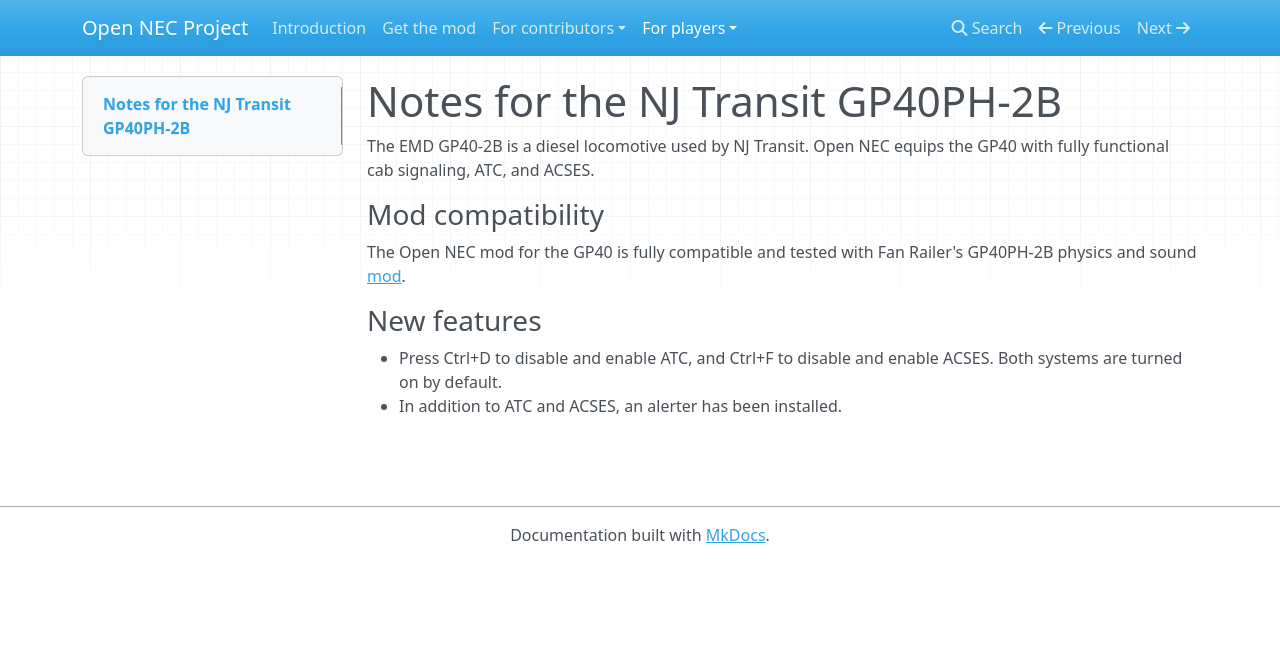
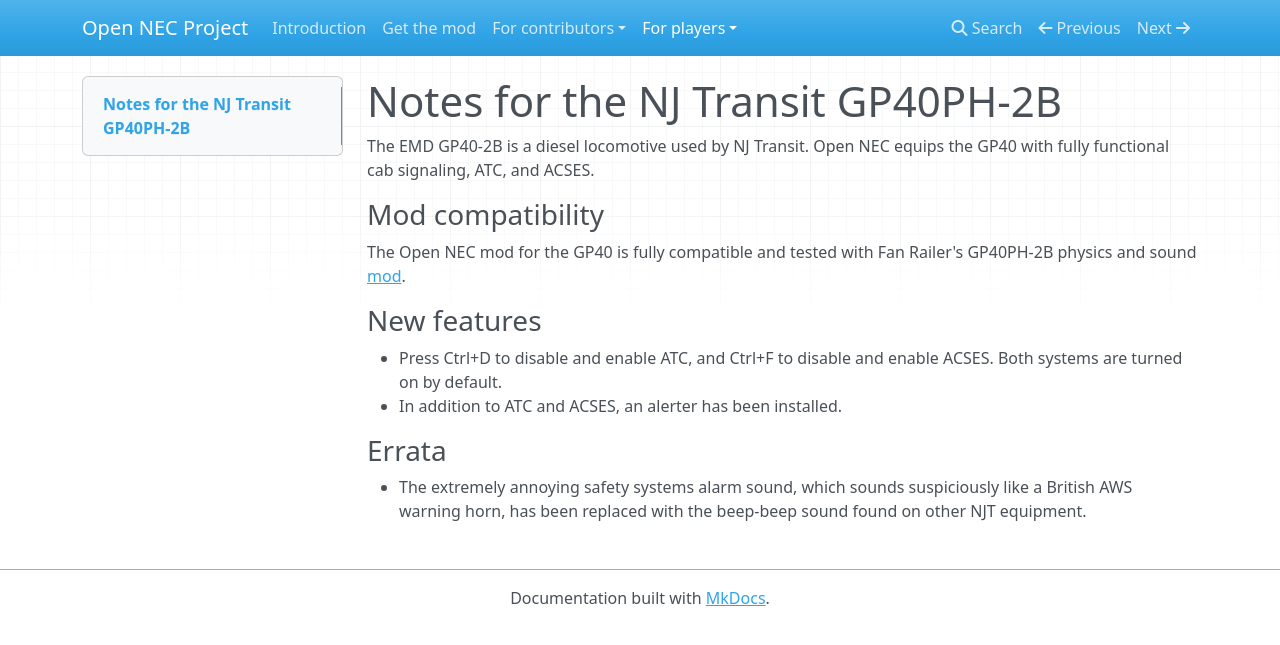
Before and after one commit to YoRyan/open-nec, an MkDocs documentation site: the page built from Docs/for-players/njt-gp40.md, in a window 1280 px wide. Shown: the top 645 px of the page. Built offline with MkDocs 1.6.1, drawn with Linux system fonts in a browser that asks for light colours; nearby versions of some CDN libraries.

Commit message:
docs(gp40): document alarm sound swap

```diff
--- a/Docs/for-players/njt-gp40.md
+++ b/Docs/for-players/njt-gp40.md
@@ -10,3 +10,7 @@
 
 - Press Ctrl+D to disable and enable ATC, and Ctrl+F to disable and enable ACSES. Both systems are turned on by default.
 - In addition to ATC and ACSES, an alerter has been installed.
+
+### Errata
+
+- The extremely annoying safety systems alarm sound, which sounds suspiciously like a British AWS warning horn, has been replaced with the beep-beep sound found on other NJT equipment.
```
